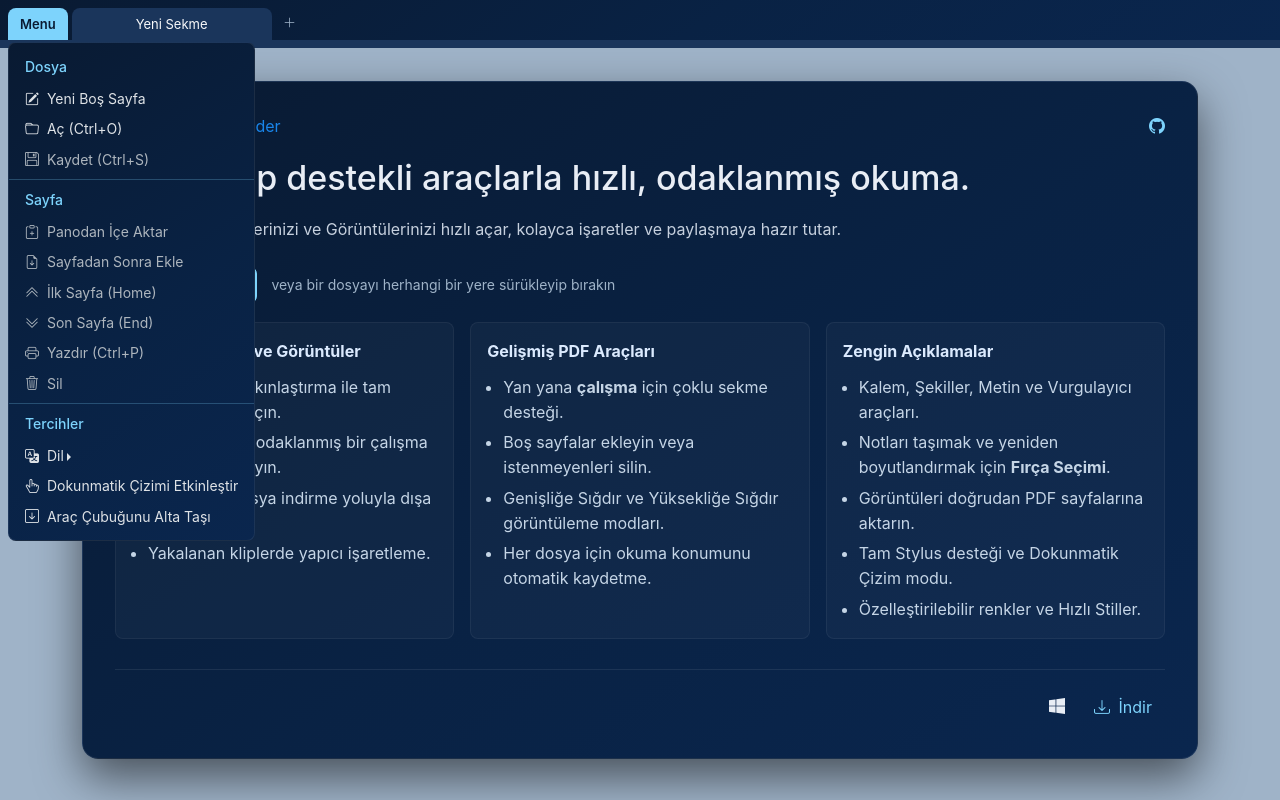
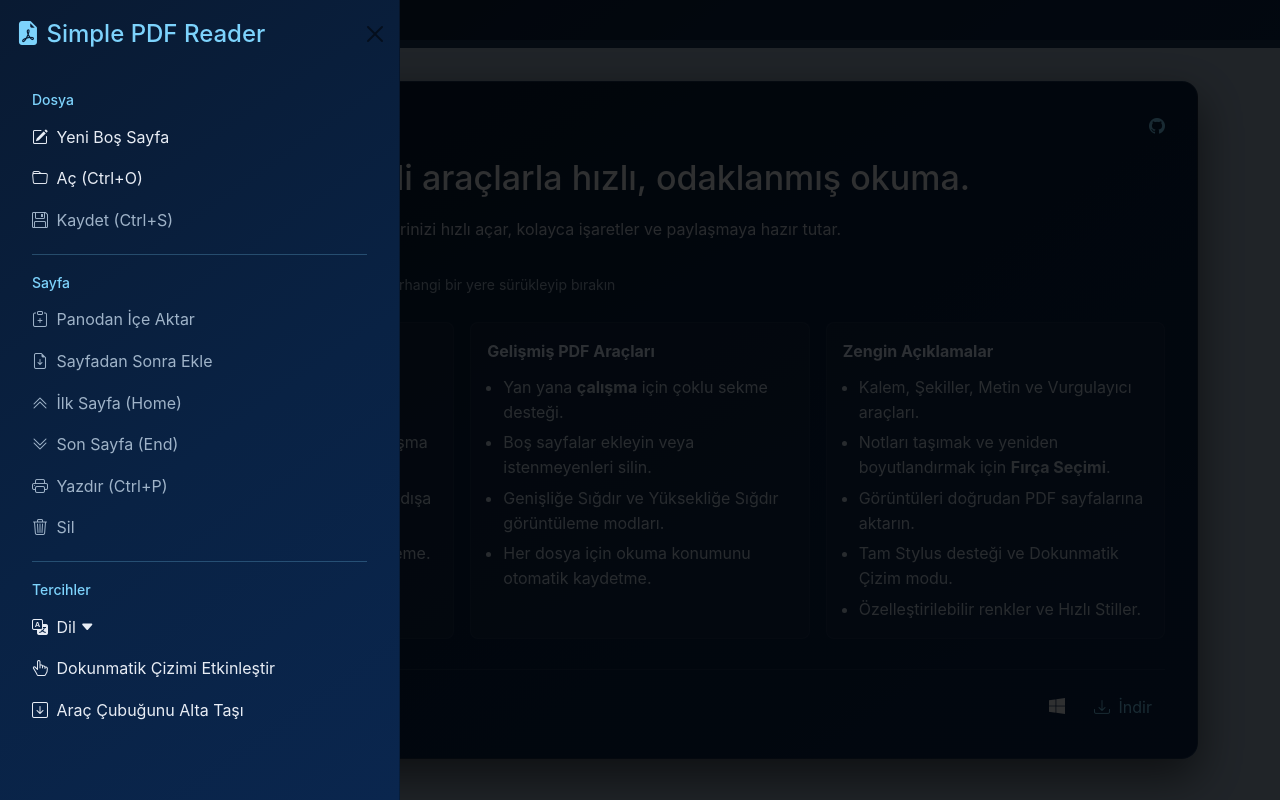
Before and after one commit to emre-ayhan/simple_pdf_reader, a Vue app: page / in a window 1280 px wide. Both pictures are taken after a click on the link "Menu". Built offline with nearby package versions, Linux system fonts and the light colour scheme.

Commit message:
modified:   src/components/NavTabs.vue 	modified:   src/components/PdfReader.vue 	modified:   src/scss/_nav-tabs.scss 	modified:   src/scss/app.scss

```diff
--- a/src/components/NavTabs.vue
+++ b/src/components/NavTabs.vue
@@ -90,44 +90,10 @@ onBeforeUnmount(() => {
 <template>
     <ul :class="`nav nav-tabs d-print-none fixed-${props.toolbarPosition} ${activeTab.emptyState ? 'empty-state' : ''}`" id="appTabs" role="tablist">
         <!-- Nav Menu -->
-        <li class="nav-item dropdown">
-            <a class="nav-link nav-link-menu" data-bs-toggle="dropdown" href="#" role="button" aria-expanded="false">
-                Menu
+        <li class="nav-item">
+            <a href="#" class="nav-link nav-link-menu" data-bs-toggle="offcanvas" data-bs-target="#offcanvasExample" aria-controls="offcanvasExample" :title="$t('Menu')">
+                {{ $t('Menu') }}
             </a>
-                <ul class="dropdown-menu dropdown-menu-dark rounded-3">
-                    <template v-for="(item, group, index) in menuItems">
-                        <li v-if="index"><hr class="text-primary my-1"></li>
-                        <li><h6 class="dropdown-header text-capitalize text-primary">{{ $t(group) }}</h6></li>
-                        <template v-for="menuItem in item">
-                            <li>
-                                <template v-if="menuItem.items">
-                                    <div class="dropend">
-                                        <button class="dropdown-item small dropdown-toggle" type="button" data-bs-toggle="dropdown" aria-expanded="false" @click.stop>
-                                            <i :class="`bi bi-${menuItem.icon} me-1`"></i>
-                                            {{ $t(menuItem.label) }}
-                                        </button>
-                                        <ul class="dropdown-menu dropdown-menu-dark rounded-3">
-                                            <li><h6 class="dropdown-header text-capitalize text-primary">{{ $t(menuItem.label) }}</h6></li>
-                                            <template v-for="subItem in menuItem.items">
-                                                <li>
-                                                    <a class="dropdown-item small" :class="{ disabled: activeTab.emptyState && group === 'page' || subItem.disabled }" href="#" @click.prevent="onMenuItemClick(subItem.action, subItem.value)">
-                                                        <i :class="`bi bi-${subItem.icon} me-1`"></i>
-                                                        {{ $t(subItem.label) }} <span v-if="subItem.shortcut">({{ subItem.shortcut }})</span>
-                                                    </a>
-                                                </li>
-                                            </template>
-                                        </ul>
-                                    </div>
-                                </template>
-
-                                <a class="dropdown-item small" :class="{ disabled: activeTab.emptyState && group === 'page' || menuItem.disabled }" href="#" @click.prevent="onMenuItemClick(menuItem.action, menuItem.value)" v-else>
-                                    <i :class="`bi bi-${menuItem.icon} me-1`"></i>
-                                    {{ $t(menuItem.label) }} <span v-if="menuItem.shortcut">({{ menuItem.shortcut }})</span>
-                                </a>
-                            </li>
-                        </template>
-                    </template>
-                </ul>
         </li>
         <template v-for="(tab, index) in tabs" :key="tab">
             <template v-if="!tab.closed">
@@ -166,4 +132,42 @@ onBeforeUnmount(() => {
             </div>
         </template>
     </div>
+    <div class="offcanvas offcanvas-start" tabindex="-1" id="offcanvasExample" aria-labelledby="offcanvasExampleLabel">
+        <div class="offcanvas-header">
+            <h4 class="offcanvas-title text-primary" id="offcanvasExampleLabel">
+                <i class="bi bi-file-earmark-pdf-fill"></i>
+                Simple PDF Reader
+            </h4>
+            <button type="button" class="btn-close" data-bs-dismiss="offcanvas" aria-label="Close"></button>
+        </div>
+        <div class="offcanvas-body">
+            <div class="list-group list-group-flush">
+                <template v-for="(item, group, index) in menuItems">
+                    <a href="#" class="list-group-item" v-if="index"><hr class="text-primary my-1"></a>
+                    <a href="#" class="list-group-item"><h6 class="dropdown-header text-capitalize text-primary">{{ $t(group) }}</h6></a>
+                    <template v-for="(menuItem, menuItemIndex) in item">
+                        <a class="list-group-item list-group-item-action" data-bs-dismiss="offcanvas" :class="{ disabled: activeTab.emptyState && group === 'page' || menuItem.disabled }" href="#" @click.prevent="onMenuItemClick(menuItem.action, menuItem.value)" v-if="!menuItem.items">
+                            <i :class="`bi bi-${menuItem.icon} me-1`"></i>
+                            {{ $t(menuItem.label) }} <span v-if="menuItem.shortcut">({{ menuItem.shortcut }})</span>
+                        </a>
+                        <template v-else>
+                            <button class="list-group-item list-group-item-action" type="button"  data-bs-toggle="collapse" :data-bs-target="`#submenu_${menuItemIndex}`" aria-expanded="false" :aria-controls="`submenu_${menuItemIndex}`">
+                                <i :class="`bi bi-${menuItem.icon} me-1`"></i>
+                                {{ $t(menuItem.label) }}
+                                <i class="bi bi-caret-down-fill small"></i>
+                            </button>
+                            <div class="collapse small ps-3 pt-1" :id="`submenu_${menuItemIndex}`">
+                                <template v-for="subItem in menuItem.items">
+                                    <a class="list-group-item list-group-item-action" :class="{ disabled: activeTab.emptyState && group === 'page' || subItem.disabled }" href="#" @click.prevent="onMenuItemClick(subItem.action, subItem.value)">
+                                        <i :class="`bi bi-${subItem.icon} me-1`"></i>
+                                        {{ $t(subItem.label) }} <span v-if="subItem.shortcut">({{ subItem.shortcut }})</span>
+                                    </a>
+                                </template>
+                            </div>
+                        </template>
+                    </template>
+                </template>
+            </div>
+        </div>
+    </div>
 </template>
--- a/src/components/PdfReader.vue
+++ b/src/components/PdfReader.vue
@@ -606,16 +606,19 @@ defineExpose({
     <div class="container-fluid bg-dark" @dragenter.prevent="onDragEnter" @dragleave.prevent="onDragLeave" @dragover.prevent @drop.prevent="onDrop">
         <nav :class="`navbar navbar-expand navbar-dark bg-dark py-1 fixed-${toolbarPosition}`">
             <template v-if="isFileLoaded">
-                <!-- Toolbar -->
-                <ul ref="toolbar" class="navbar-nav mx-auto flex-wrap justify-content-center">
+                <ul class="navbar-nav">
                     <!-- Thumbnail Sidebar -->
                     <li class="nav-item">
                         <a class="nav-link" href="#" :title="$t('Thumbnail Sidebar')">
                             <i class="bi bi-layout-sidebar-inset"></i>
                         </a>
                     </li>
+                    <!-- Search -->
                     <Search :pageTextContent="pageTextContent" :scrollToPage="scrollToPage" />
-                    <li class="nav-item vr bg-white mx-2"></li>
+                </ul>
+
+                <!-- Toolbar -->
+                <ul ref="toolbar" class="navbar-nav mx-auto flex-wrap justify-content-center">
                     <!-- Drawing -->
                     <template v-if="isDrawing || isTextInputMode || isTextHighlightMode">
                         <li class="nav-item" v-for="(strokeStyle, index) in initialStrokeStyles">
--- a/src/scss/_nav-tabs.scss
+++ b/src/scss/_nav-tabs.scss
@@ -124,3 +124,26 @@
 .nav-add:disabled {
     color: $text-muted !important;
 }
+
+.offcanvas {
+    background: $dark-bg-gradient;
+    color: $text-light;
+
+    .list-group-item {
+        background: transparent;
+        color: $text-light;
+        border: 0 !important;
+
+        &.disabled {
+            color: $text-muted !important;
+        }
+
+        &.list-group-item-action:hover,
+        &.list-group-item-action:active,
+        &.list-group-item-action:focus {
+            background-color: $dark-bg-accent !important;
+            color: $light !important;
+            border-radius: $border-radius-xl !important;
+        }
+    }
+}
--- a/src/scss/app.scss
+++ b/src/scss/app.scss
@@ -44,7 +44,7 @@
 // @import "bootstrap/scss/popover";
 // @import "bootstrap/scss/carousel";
 // @import "bootstrap/scss/spinners";
-// @import "bootstrap/scss/offcanvas";
+@import "bootstrap/scss/offcanvas";
 // @import "bootstrap/scss/placeholders";
 
 // Helpers
```
